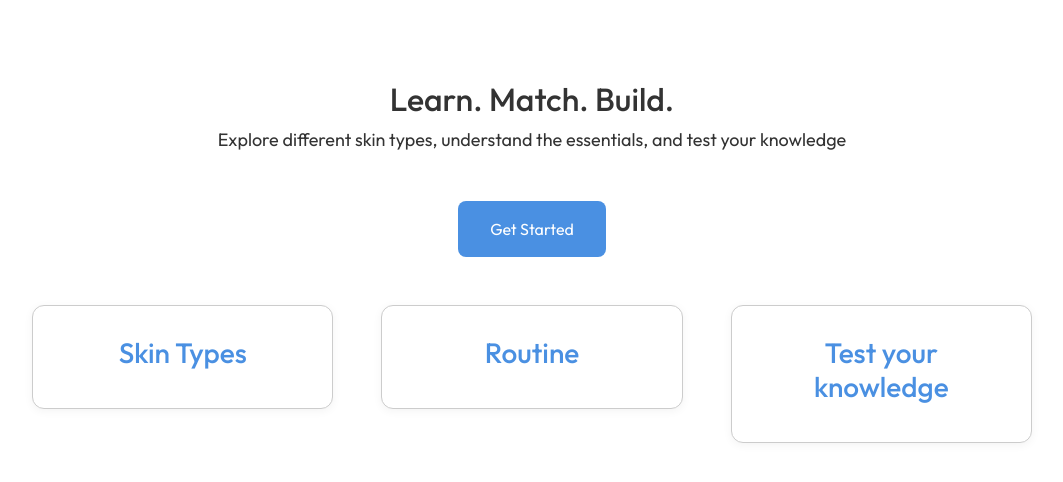
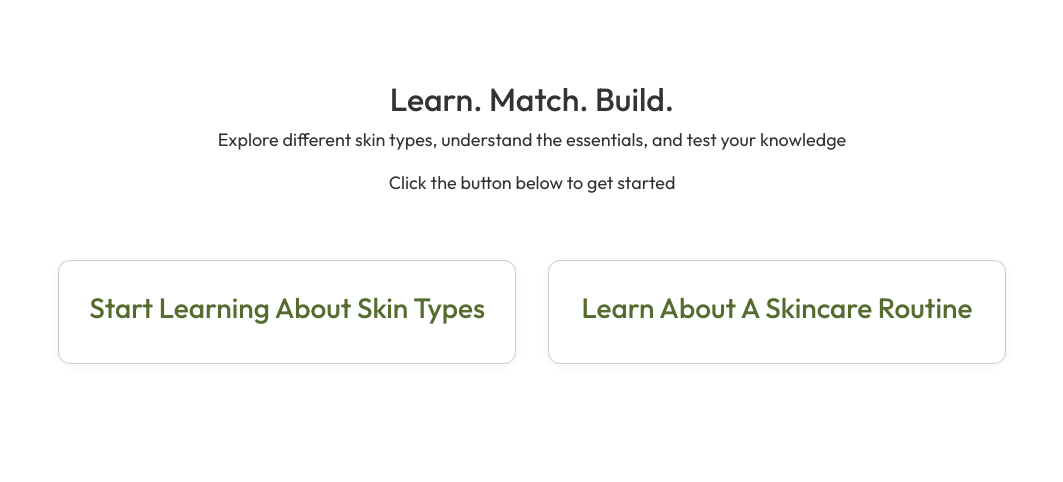
Before and after one commit to hibashaalan/skincareschool, a Flask app: page / in a window 1280 px wide. Shown: the part 62-544 px from the top of the page, without its empty margins (108-1171 px from the left). Run offline with Flask 3, Linux system fonts and the light colour scheme; some libraries are stand-ins or nearby versions.

Commit message:
fixed some ui

```diff
--- a/static/style.css
+++ b/static/style.css
@@ -5,53 +5,51 @@ body {
     color: #333;
     font-size:18px;
   }
-
   header {
     background-color: #ffffff;
     padding: 1rem 2rem;
     box-shadow: 0 2px 5px rgba(0, 0, 0, 0.1);
   }
-
   header h1 {
     margin: 0;
     font-size: 1.8rem;
-    color: #4a90e2;
+    color: #4ae26b;
   }
-
+  /* Adjusting the layout of the page for better overall spacing */
   main {
     display: flex;
     flex-direction: column;
     align-items: center;
     padding: 3rem 2rem;
     text-align: center;
+    margin-top: 2rem; /* Added top margin to space the content away from the header */
   }
 
-  /* CTA Button */
-  .cta-button {
-    margin-top: 2rem;
-    padding: 1rem 2rem;
-    background-color: #4a90e2;
-    color: white;
-    font-size: 1rem;
-    border: none;
-    border-radius: 8px;
-    cursor: pointer;
-    transition: background-color 0.3s;
-  }
-  .cta-button:hover {
-    background-color: #357ab8;
-  }
 
+/* Navigation Bar */
   .navbar {
     background-color: #b6d7a8;
-  }
-  .nav-item {
+  }.nav-item {
     margin-right:30px;
-  }
-  .navbar-brand {
+  }.navbar-brand {
     margin-right:30px;
     font-size:24px;
   }
+
+  /* Home page*/
+    .cta-button {
+      margin-top: 2rem;
+      padding: 1rem 2rem;
+      background-color: #68a84d;
+      color: white;
+      font-size: 1rem;
+      border: none;
+      border-radius: 8px;
+      cursor: pointer;
+      transition: background-color 0.3s;
+    }.cta-button:hover {
+      background-color: #b6d7a8;
+    }
 
   /* Info Grid */
   .info-grid {
@@ -60,49 +58,7 @@ body {
     gap: 2rem;
     max-width: 1000px;
     margin-top: 3rem;
-  }
-
-  /* Info Card */
-  .info-card {
-    background: #fff;
-    padding: 20px;
-    border: 1px solid #ccc;
-    border-radius: 12px;
-    box-shadow: 0 2px 10px rgba(0, 0, 0, 0.05);
-    transition: box-shadow 0.2s ease, transform 0.2s ease;
-    text-align: center;
-    cursor: pointer;
-    margin-bottom: 20px;
-  }
-
-  .info-card:hover {
-    box-shadow: 0 4px 12px rgba(0, 0, 0, 0.1);
-    transform: translateY(-2px);
-  }
-
-  .info-card h3 {
-    margin-top: 0;
-    color: #4a90e2;
-  }
-
-  /* Link Wrapper */
-  .card-link,
-  .info-card-link {
-    text-decoration: none;
-    color: inherit;
-    display: block;
-  }
-  /* Info Grid */
-.info-grid {
-    display: grid;
-    grid-template-columns: repeat(auto-fit, minmax(250px, 1fr));
-    gap: 3rem; /* Increased gap between cards */
-    max-width: 1000px;
-    margin-top: 3rem;
-  }
-
-  /* Info Card */
-  .info-card {
+  }.info-card {
     background: #fff;
     padding: 30px; /* Increased padding for more space inside cards */
     border: 1px solid #ccc;
@@ -112,6 +68,19 @@ body {
     text-align: center;
     cursor: pointer;
     margin-bottom: 30px; /* Increased bottom margin for more space between rows */
+  }.info-card:hover {
+    box-shadow: 0 4px 12px rgba(0, 0, 0, 0.1);
+    transform: translateY(-2px);
+  }.info-card h3 {
+    margin-top: 0;
+    color: darkolivegreen;
+  }
+  /* Link Wrapper */
+  .card-link,
+  .info-card-link {
+    text-decoration: none;
+    color: inherit;
+    display: block;
   }
   .info-card-content {
     display: flex;
@@ -120,15 +89,6 @@ body {
     text-align: left; /* makes text read left-to-right */
   }
 
-  /* Adjusting the layout of the page for better overall spacing */
-  main {
-    display: flex;
-    flex-direction: column;
-    align-items: center;
-    padding: 3rem 2rem;
-    text-align: center;
-    margin-top: 2rem; /* Added top margin to space the content away from the header */
-  }
 
 
   /* quiz1 */
--- a/templates/foundation.html
+++ b/templates/foundation.html
@@ -1,8 +1,9 @@
 {% extends "base.html" %}
 {% block content %}
 
+<h2 class="text-center">Skincare Routine Essentials</h2>
+<p class="lead mb-4"> The Fundamentals of a Simple Routine </p>
 <div class="container my-5">
-  <p class="lead mb-4"> The Fundamentals of a Simple Routine </p>
   <h6> click each step to learn more </h6>
 
   <div class="row mb-4">
--- a/templates/home.html
+++ b/templates/home.html
@@ -3,25 +3,28 @@
 
   <h2>Learn. Match. Build.</h2>
   <p>Explore different skin types, understand the essentials, and test your knowledge</p>
-  <button class="cta-button" onclick="location.href='skintype'">Get Started</button>
+  <p>Click the button below to get started</p>
+
+  <!-- <button class="cta-button" onclick="location.href='skintype'">Get Started</button> -->
 
   <div class="info-grid">
     <a href="skintype" class="info-card-link">
       <div class="info-card">
-        <h3>Skin Types</h3>
+        <h3>Start Learning About Skin Types</h3>
       </div>
     </a>
 
     <a href="foundation" class="info-card-link">
       <div class="info-card">
-        <h3>Routine</h3>
+        <h3>Learn About A Skincare Routine</h3>
       </div>
     </a>
-
+  <!--
     <a href="quiz1" class="info-card-link">
       <div class="info-card">
         <h3>Test your knowledge</h3>
       </div>
     </a>
+    -->
   </div>
 {% endblock %}
```
Also changed, not shown: templates/skintype.html (+7 -3 lines).
